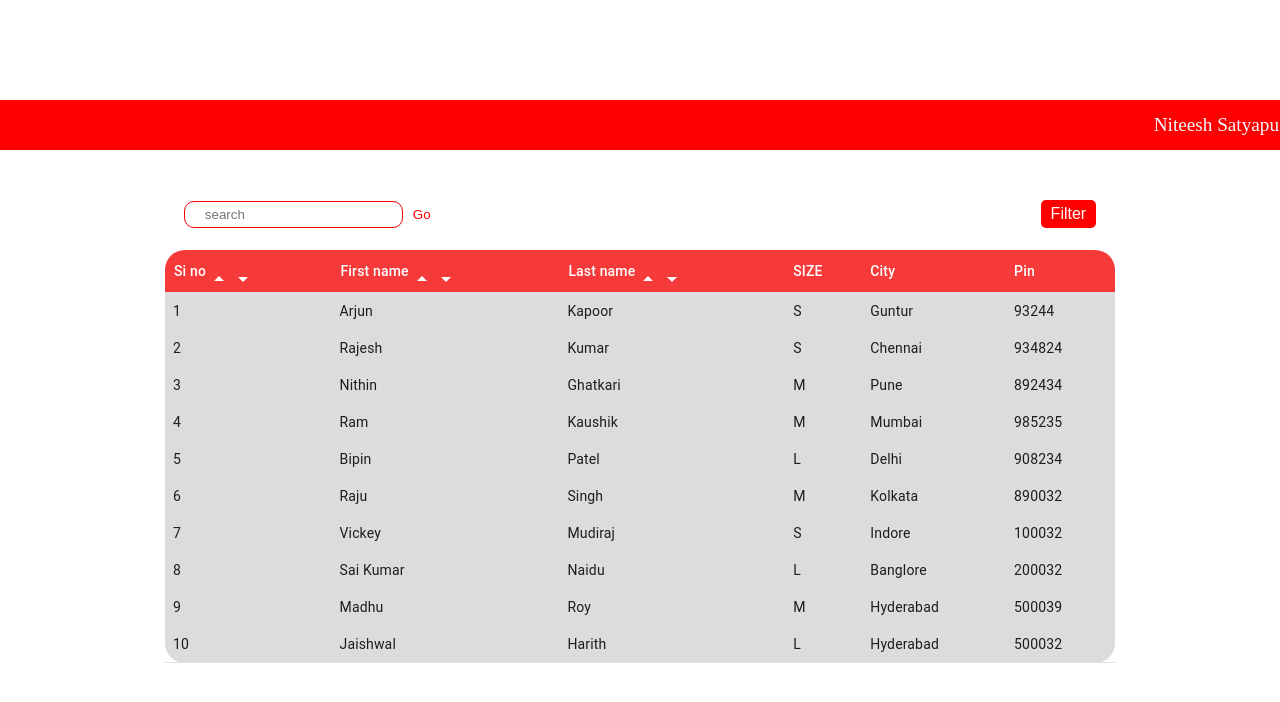
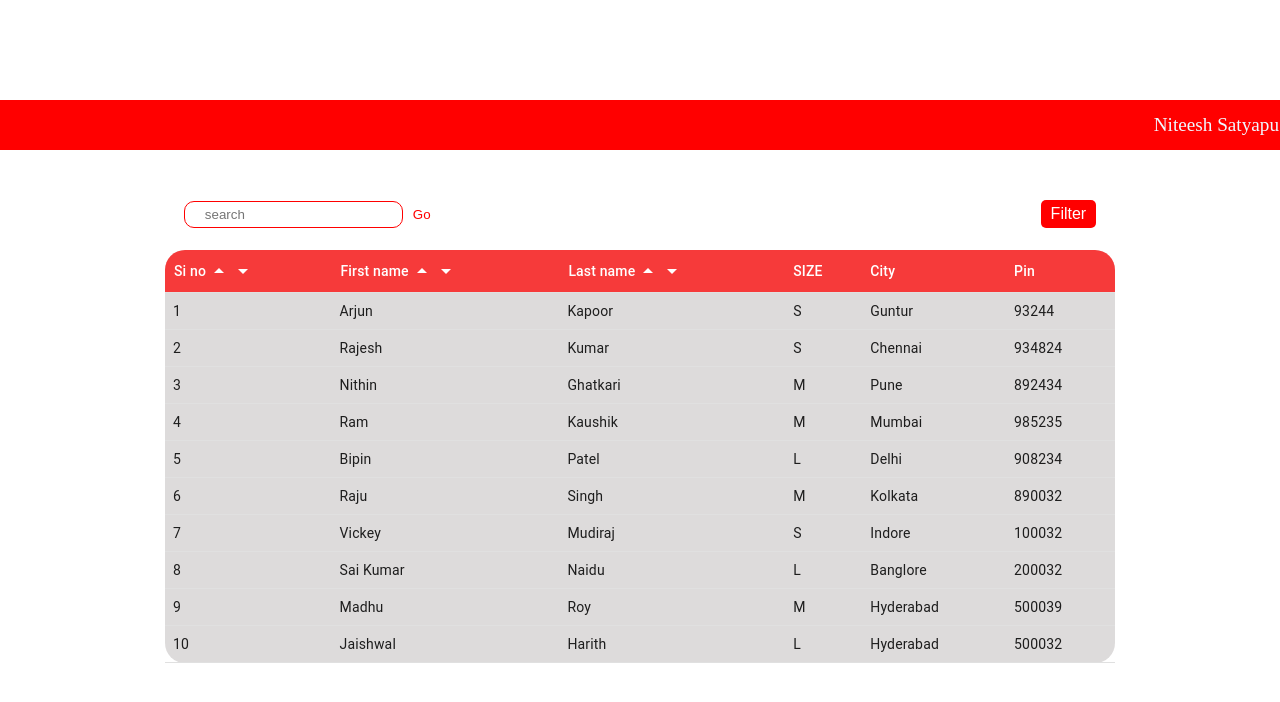
Before and after one commit to 33niteesh/ortho-poc, a React (Create React App) app: page / in a window 1280 px wide. Shown: the top 702 px of the page. Built offline with nearby package versions, Linux system fonts and the light colour scheme; data requests are answered from the project's data file.

Commit message:
Update App.css

```diff
--- a/src/App.css
+++ b/src/App.css
@@ -64,7 +64,6 @@
     justify-content: center;
     align-self: center;
     gap: 0px;
-    height: 7px;
   }
   .checkbox{
     margin: 200px;
```
